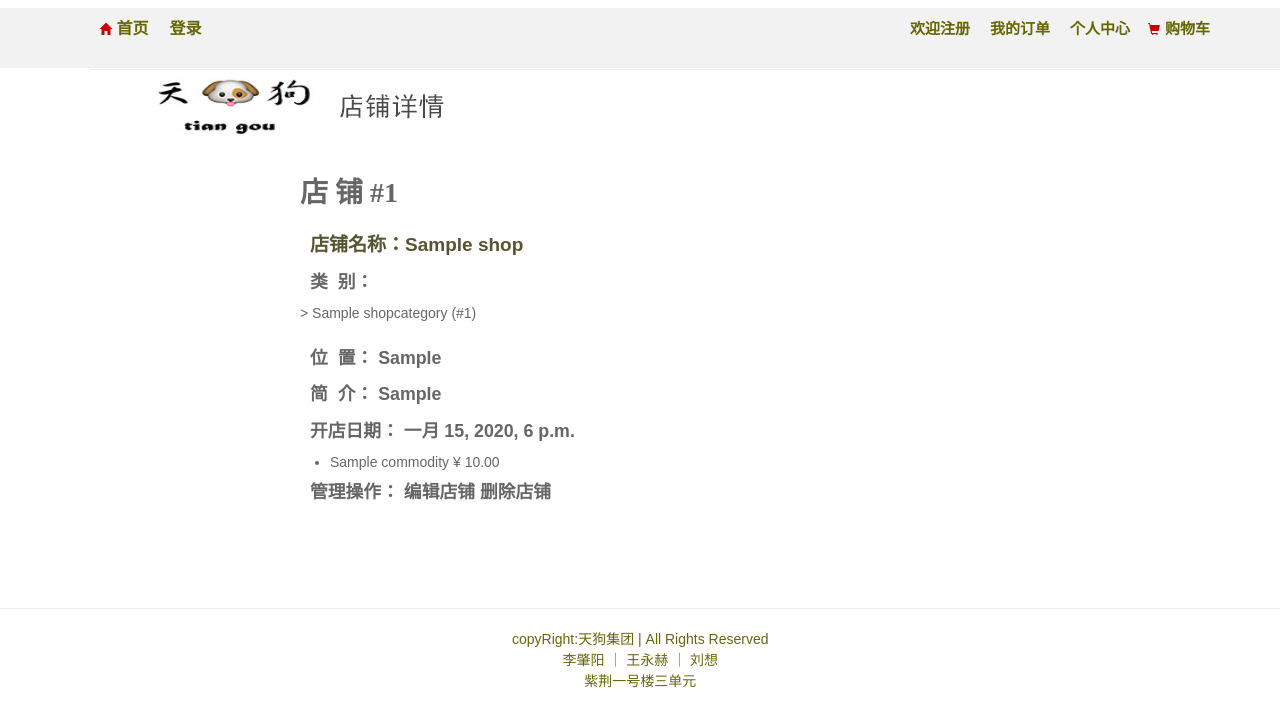
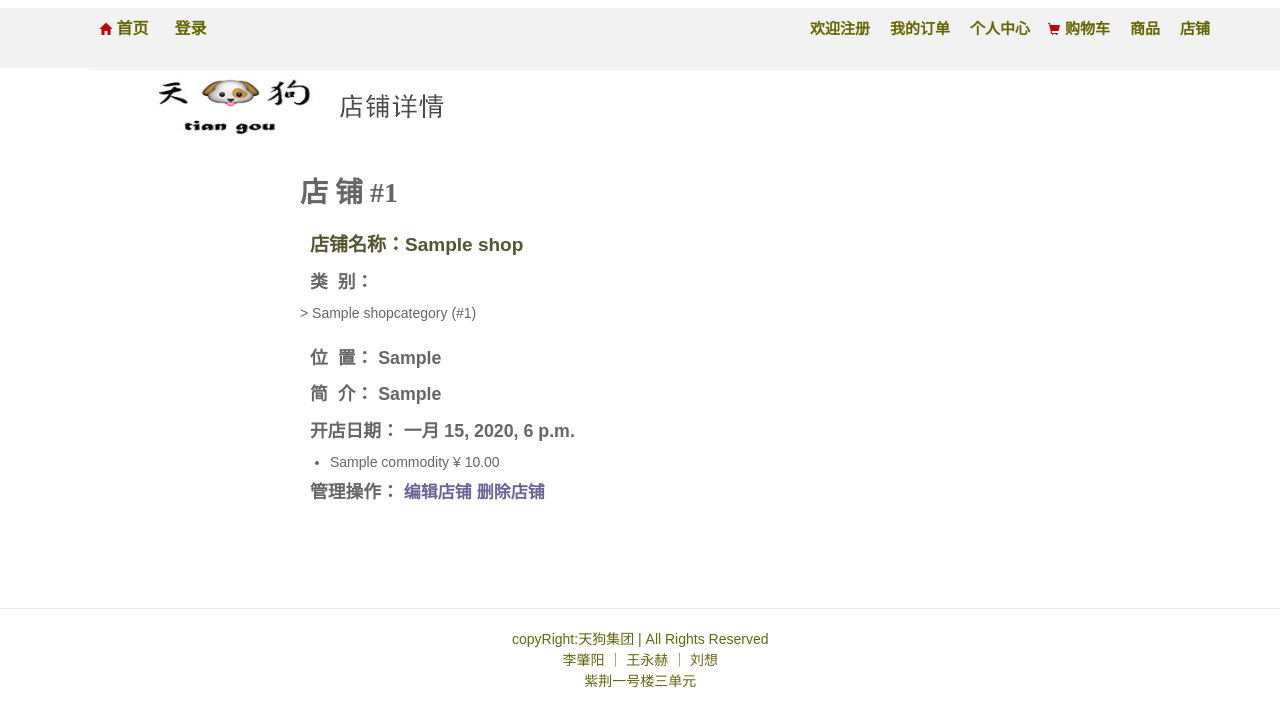
Before and after one commit to Cyclops-THSS/TGou, a Django app: page /shop/1 in a window 1280 px wide. Shown: the top 727 px of the page. Run offline with Django 3.2, Linux system fonts and the light colour scheme; tables that the repository leaves empty hold one stand-in row (values such as "Sample post"); parts of the project's set-up code (start-up, migrations or seed data) failed here and were passed over; some libraries are stand-ins or nearby versions.

Commit message:
导航栏链接、登陆框不对齐问题

```diff
--- a/TGouSite/Templates/base.html
+++ b/TGouSite/Templates/base.html
@@ -33,14 +33,20 @@
          <a class="welcome-registe" href="{% url 'registration_register' %}">欢迎注册</a>
     </p>
     <p class="sn-container4">
-        <a class="my-order" href="#">我的订单</a>
+        <a class="my-order" href="{% url 'view_order' %}">我的订单</a>
     </p>
     <p class="sn-container5">
-        <a class="personnal-center" href="#">个人中心</a>
+        <a class="personnal-center" href="{% url 'edit_profile' %}">个人中心</a>
     </p>
     <p class="sn-container6">
         <i class="icon-ui glyphicon glyphicon-shopping-cart"></i>
-        <a class="my-cart" href="#">购物车</a>
+        <a class="my-cart" href="{% url 'edit_cart' %}">购物车</a>
+    </p>
+    <p class="sn-container7">
+        <a class="my-commodity" href="{% url 'search_product' %}">商品</a>
+    </p>
+    <p class="sn-container8">
+        <a class="my-shop" href="{% url 'search_shop' %}">店铺</a>
     </p>
 
     {% endblock %}
--- a/TGouSite/Templates/shop/vShop.html
+++ b/TGouSite/Templates/shop/vShop.html
@@ -54,9 +54,9 @@
 
 		<p>
 			管理操作：
-			<a href="{% url 'edit_shop' %}">
+			<a class="edit-shop" href="{% url 'edit_shop' %}">
 				编辑店铺</a>
-			<a href="{% url 'delete_shop' %}">
+			<a class="delete-shop" href="{% url 'delete_shop' %}">
 				删除店铺</a>
 		</p>
 
--- a/TGouSite/static/css/base.css
+++ b/TGouSite/static/css/base.css
@@ -109,8 +109,29 @@ a {
 	text-shadow: 1px 1px 1px rgba(250,24,205, .66);
 }
 
+.my-commodity{
+	color: #660;
+	font-size: 15px;
+	position: relative;
+}
+.my-commodity:hover{
+	opacity: 0.65;/*不透明度*/
+	text-shadow: 1px 1px 1px rgba(250,24,205, .66);
+}
+
+.my-shop{
+	color: #660;
+	font-size: 15px;
+	position: relative;
+}
+.my-shop:hover{
+	opacity: 0.65;/*不透明度*/
+	text-shadow: 1px 1px 1px rgba(250,24,205, .66);
+}
+
+/*首页换行问题*/
 .sn-container{
-	width: 60px;
+	width: 65px;
 	height: 19px;
 	float: left;
 	padding-right: 0px;
@@ -127,24 +148,38 @@ a {
 	display: inline-block;
     position: absolute;
     font-size: 16px;
-   	right: 300px;
+   	right: 400px;
 }
 
 .sn-container4{
 	display: inline-block;
     position: absolute;
     font-size: 16px;
-   	right: 220px;
+   	right: 320px;
 }
 
 .sn-container5{
 	display: inline-block;
     position: absolute;
     font-size: 16px;
-   	right: 140px;
+   	right: 240px;
 }
 
 .sn-container6{
+	display: inline-block;
+    position: absolute;
+    font-size: 16px;
+   	right: 160px;
+}
+
+.sn-container7{
+	display: inline-block;
+    position: absolute;
+    font-size: 16px;
+   	right: 110px;
+}
+
+.sn-container8{
 	display: inline-block;
     position: absolute;
     font-size: 16px;
--- a/TGouSite/static/css/login.css
+++ b/TGouSite/static/css/login.css
@@ -622,6 +647,16 @@ label{
 	text-shadow: 2px 2px 2px rgba(2,2,2, .22);
 	background-color: #44ff40;
 	cursor: pointer;
+}
+
+.edit-shop{
+	font-size: 17px;
+	color: #669;
+}
+
+.delete-shop{
+	font-size: 17px;
+	color: #669;
 }
 
 /*编辑商铺*/
```
Also changed, not shown: other parts of TGouSite/static/css/login.css (+26 -1 lines), 1 other file.
